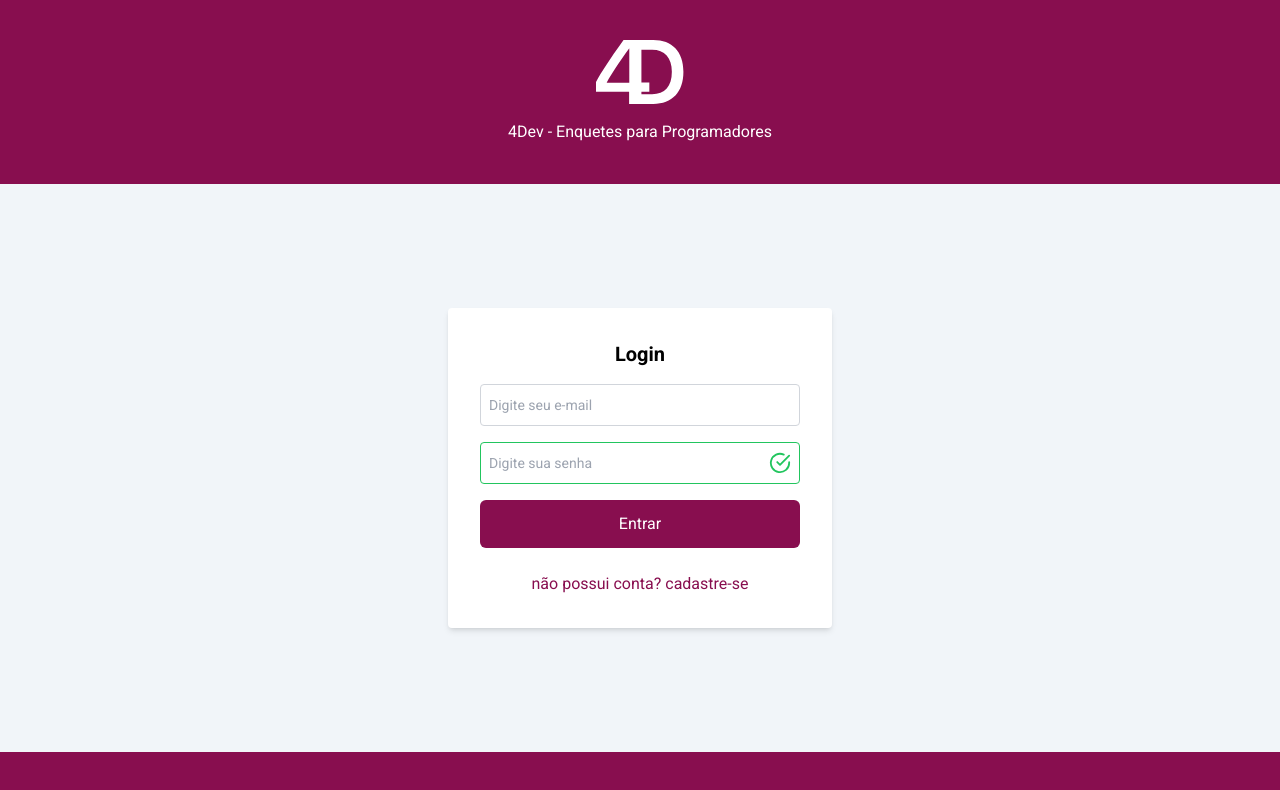
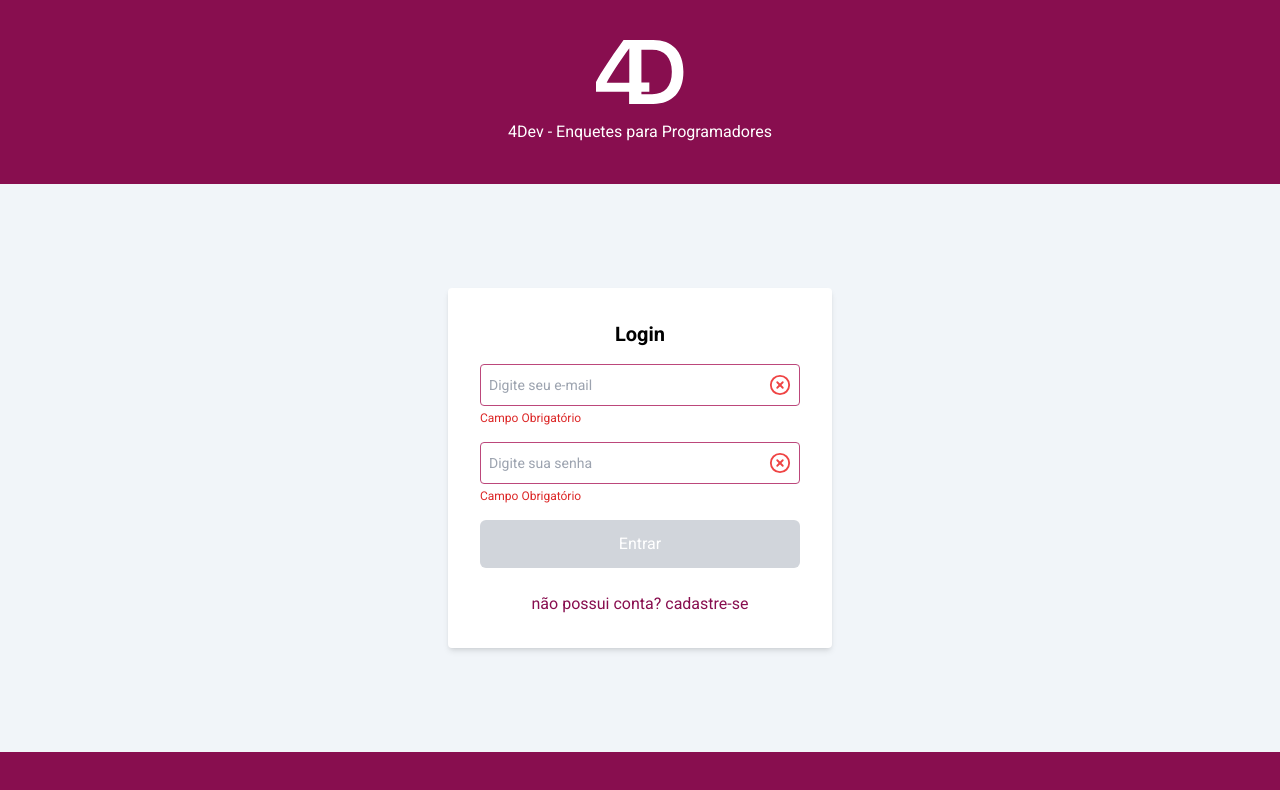
Before and after one commit to Gustavo-Gava/react-clean-code, a React app: page /login in a window 1280 px wide. Shown: the top 790 px of the page. Built offline with nearby package versions, Linux system fonts and the light colour scheme.

Commit message:
feat: ensure login is calling validation method

```diff
--- a/src/presentation/components/ui/Input/index.tsx
+++ b/src/presentation/components/ui/Input/index.tsx
@@ -5,11 +5,22 @@ import { FiCheckCircle, FiXCircle } from 'react-icons/fi'
 
 interface InputProps extends React.InputHTMLAttributes<HTMLInputElement> {
   containerProps?: React.HTMLAttributes<HTMLDivElement>
+  errorMessage?: string
   status?: 'error' | 'success' | 'untouched'
 }
 
 export const Input = forwardRef<HTMLInputElement, InputProps>(
-  ({ containerProps, className, status = 'untouched', type, ...rest }, ref) => {
+  (
+    {
+      containerProps,
+      className,
+      status = 'untouched',
+      errorMessage,
+      type,
+      ...rest
+    },
+    ref
+  ) => {
     const borderColor =
       status === 'success'
         ? 'border-green-500'
@@ -18,6 +29,7 @@ export const Input = forwardRef<HTMLInputElement, InputProps>(
         : 'border-gray-300'
 
     return (
+      <div className='flex w-full flex-col'>
         <div
           className={twMerge(
             `group flex w-full items-center justify-between rounded border-[1px] p-2 outline-double outline-0 outline-primary [&:has(input:focus)]:outline-1 ${borderColor}`,
@@ -28,6 +40,7 @@ export const Input = forwardRef<HTMLInputElement, InputProps>(
         >
           <input
             className='flex flex-1 rounded text-base outline-none placeholder:text-sm'
+            title={type}
             aria-label={type}
             type={type}
             ref={ref}
@@ -53,6 +66,17 @@ export const Input = forwardRef<HTMLInputElement, InputProps>(
             />
           )}
         </div>
+
+        {status === 'error' && (
+          <span
+            className='mt-1 text-xs text-red-600'
+            role='error-message'
+            aria-label='error-message'
+          >
+            {errorMessage}
+          </span>
+        )}
+      </div>
     )
   }
 )
--- a/src/presentation/pages/login/index.tsx
+++ b/src/presentation/pages/login/index.tsx
@@ -1,18 +1,62 @@
 import { Button, Footer, Input, LoginHeader } from '@/presentation/components'
+import { type Validation } from '@/presentation/protocols/validation'
 import { useState } from 'react'
+
+type InputStatus = 'untouched' | 'success' | 'error'
+
+type InputStateProps = {
+  status: 'untouched' | 'success' | 'error'
+  errorMessage: string
+  value: string
+}
 
 type FormStateProps = {
   isLoading: boolean
-  emailErrorMessage: string
-  passwordErrorMessage: string
+  email: InputStateProps
+  password: InputStateProps
 }
 
-const Login = () => {
-  const [formState] = useState<FormStateProps>({
+type Props = {
+  validation?: Validation
+}
+
+const Login = ({ validation }: Props) => {
+  const [formState, setFormState] = useState<FormStateProps>({
     isLoading: false,
-    emailErrorMessage: '',
-    passwordErrorMessage: '',
+    email: {
+      status: 'error' as InputStatus,
+      errorMessage: 'Campo Obrigatório',
+      value: '',
+    },
+    password: {
+      status: 'error' as InputStatus,
+      errorMessage: 'Campo Obrigatório',
+      value: '',
+    },
   })
+
+  const onInputChange = (event: React.ChangeEvent<HTMLInputElement>) => {
+    const { name, value } = event.target
+    const errorMessage = validation?.validate({ [name]: value })
+    const hasError = !(errorMessage !== null)
+
+    // setFormState({
+    //   ...formState,
+    //   [name]: {
+    //     status: 'success',
+    //     errorMessage: '',
+    //     value,
+    //   },
+    // })
+
+    setFormState({
+      ...formState,
+      [name]: {
+        status: hasError ? 'error' : 'success',
+        errorMessage: errorMessage ?? '',
+      },
+    })
+  }
 
   return (
     <div className='flex h-screen w-full flex-col justify-between bg-slate-100'>
@@ -23,17 +67,32 @@ const Login = () => {
 
         <Input
           type='email'
+          name='email'
           placeholder='Digite seu e-mail'
-          status='untouched'
+          errorMessage={formState.email.errorMessage}
+          status={formState.email.status}
+          onChange={onInputChange}
+          value={formState.email.value}
         />
 
         <Input
           type='password'
+          name='password'
           placeholder='Digite sua senha'
-          status='success'
+          errorMessage={formState.password.errorMessage}
+          status={formState.password.status}
+          onChange={onInputChange}
+          value={formState.password.value}
         />
 
-        <Button type='submit' isLoading={formState.isLoading}>
+        <Button
+          type='submit'
+          isLoading={formState.isLoading}
+          disabled={
+            formState.email.status === 'error' ||
+            formState.password.status === 'error'
+          }
+        >
           Entrar
         </Button>
 
--- /dev/null
+++ b/src/presentation/protocols/validation.ts
@@ -0,0 +1,3 @@
+export interface Validation {
+  validate: (input: object) => string
+}
```
Lines whose indentation alone changed are shown as unchanged.
